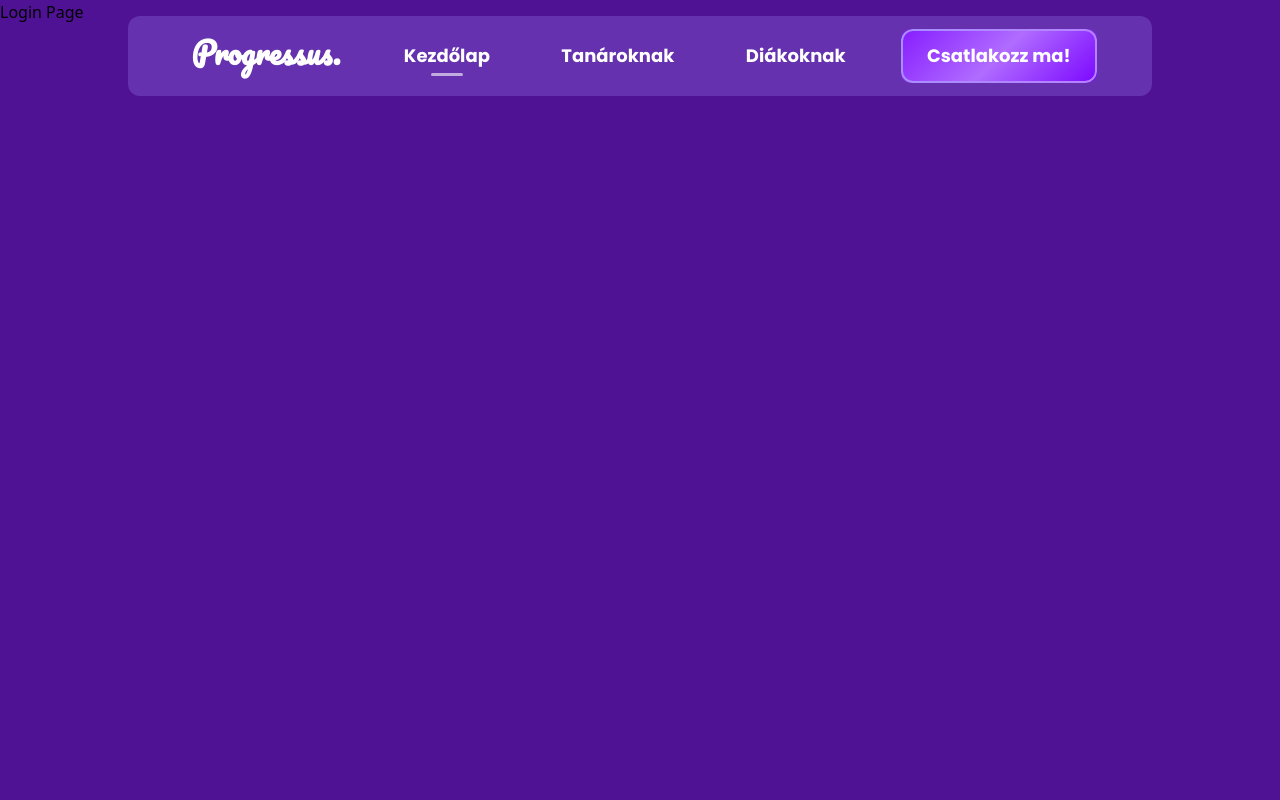
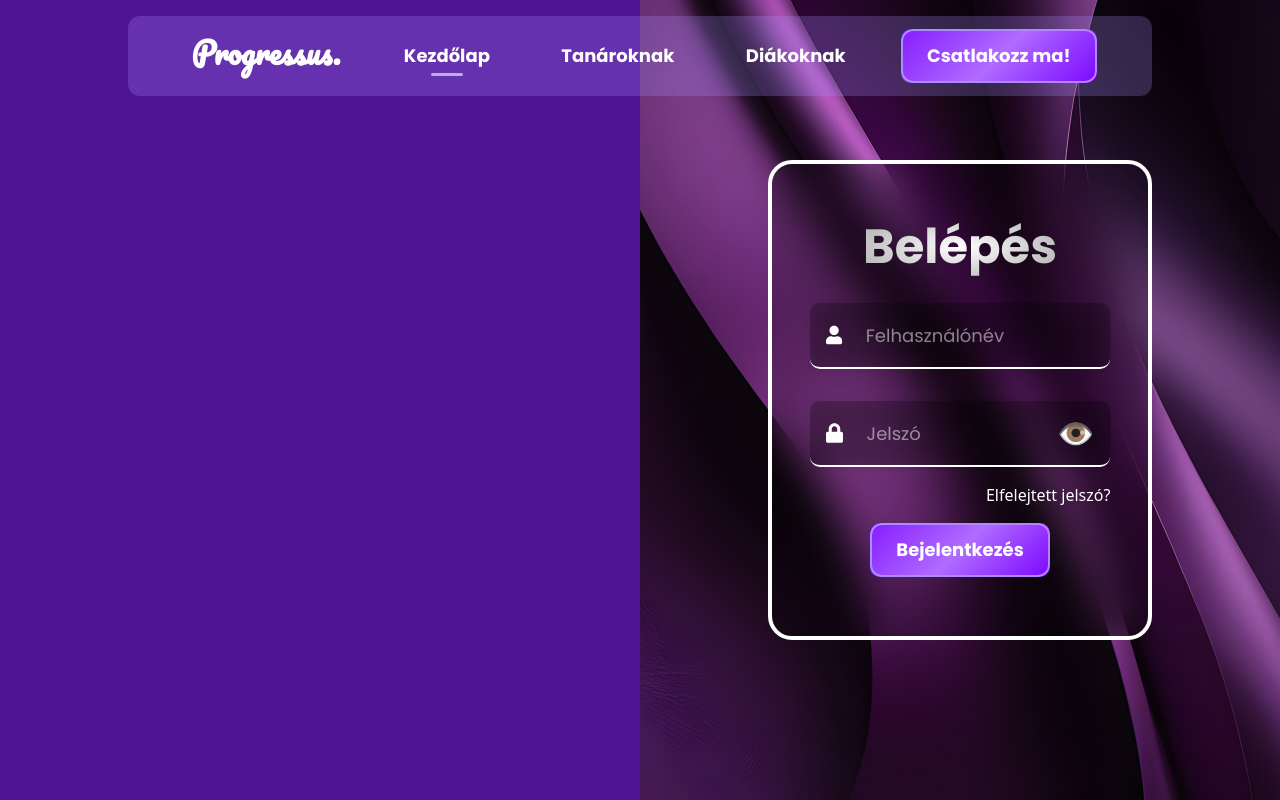
Before and after one commit to auermatew/Progressus_Frontend, a React (Vite) app: page /progressus/login in a window 1280 px wide. Built offline with nearby package versions, Linux system fonts and the light colour scheme.

Commit message:
Login page v1.0

```diff
--- /dev/null
+++ b/src/components/form/input.tsx
@@ -0,0 +1,43 @@
+import React from "react";
+import { useState } from "react";
+
+type inputProps = {
+    id: string;
+    type: string;
+    placeholder: string;
+};
+
+const Input: React.FC<inputProps> = ({ id, type, placeholder }) => {
+    const [visible, setVisible] = useState(false);
+    const commonClass =
+        "p-2 text-lg border-b-white h-8 m-4 text-white font-[Poppins] bg-transparent w-full focus:outline-none";
+
+    return (
+        <>
+            {type === "password" ? (
+                <>
+                    <input
+                        id={id}
+                        type={visible ? "text" : "password"}
+                        className={`${commonClass}${!visible ? " text-3xl" : ""}`}
+                        placeholder={placeholder}
+                    />
+                    <p
+                        className="text-white -ml-12 text-3xl cursor-pointer select-none"
+                        onClick={() => setVisible(!visible)}
+                    >
+                        {visible ? "🙈" : "👁️"}
+                    </p>
+                </>
+            ) : (
+                <input
+                    type={type}
+                    className={commonClass}
+                    placeholder={placeholder}
+                />
+            )}
+        </>
+    );
+};
+
+export default Input;
--- a/src/components/ui/ActionButton.tsx
+++ b/src/components/ui/ActionButton.tsx
@@ -8,8 +8,8 @@ type ActionButtonProps = {
 const ActionButton: FC<ActionButtonProps> = ({ content }) => {
     return (
         <>
-            <div className="action-button">
-                <button className="text-white font-[Poppins] font-bold text-lg py-2 px-4 rounded-lg cursor-pointer">
+            <div className="action-button cursor-pointer">
+                <button className="text-white font-[Poppins] font-bold text-lg py-2 px-4 rounded-lg">
                     {content}
                 </button>
             </div>
--- a/src/components/ui/NavbarTop.tsx
+++ b/src/components/ui/NavbarTop.tsx
@@ -28,7 +28,7 @@ const NavbarTop = () => {
             <nav className=" md:w-[80%] h-20 flex justify-between items-center mx-auto px-4 my-4 rounded-xl fixed top-0 w-full md:left-[10%]">
                 <div className="md:flex hidden w-full">
                     <ul className="flex items-center justify-evenly w-full">
-                        <li>
+                        <li onClick={() => handleTabClick("/progressus")}>
                             <a
                                 href="/progressus"
                                 className="text-white font-[Pacifico] font-bold p-2 w-full md:text-3xl text-center leading-6"
@@ -88,7 +88,8 @@ const NavbarTop = () => {
                 </div>
 
                 <div
-                    className={`fixed md:hidden right-0 top-24 w-full h-auto bg-[#4F1294] z-50 border-y border-y-[#A78FFF] flex flex-col duration-400 ease-in-out ${
+                    id="dropDown"
+                    className={`fixed md:hidden right-0 top-24 w-full h-auto z-50 border-y border-y-[#A78FFF] flex flex-col duration-400 ease-in-out ${
                         !isOpen ? "flex" : "fixed right-[-100%]"
                     }`}
                 >
--- a/src/pages/Landingp/LandingPage.tsx
+++ b/src/pages/Landingp/LandingPage.tsx
@@ -1,5 +1,5 @@
 // Landing page for the application
-import React from "react";
+
 import Navbar from "../../components/ui/NavbarTop";
 import userIcon from "../../assets/images/userIcons.png";
 import ActionButton from "../../components/ui/ActionButton";
@@ -9,24 +9,32 @@ const LandingPage = () => {
         <div className="bg-custom-radial min-h-screen">
             <Navbar />
             <div className="wrapper w-screen h-screen flex flex-1 flex-col justify-center items-center p-12">
-                <div className="hero flex justify-center items-center flex-col w-auto h-full">
+                <section className="hero">
+                    <div className="flex justify-center items-center flex-col w-auto h-full">
                         <div className="users h-12 w-auto md:w-auto mx-auto border-2 border-[#7B07FF] flex flex-row rounded-4xl justify-center items-center px-4 md:p-4">
-                        <img src={userIcon} alt="users" className="h-8 md:h-12 mr-4 md:mr-2 ml-[-0.875rem]" />
+                            <img
+                                src={userIcon}
+                                alt="users"
+                                className="h-8 md:h-12 mr-4 md:mr-2 ml-[-0.875rem]"
+                            />
                             <p className="font-[Poppins] text-sm md:text-lg text-white opacity-75 z-[-1]">
                                 20.000+ elégedett felhasználó
                             </p>
                         </div>
                         <div className="heading p-4 w-full md:w-[800px] text-center">
-                        <h1 className="font-bold text-5xl md:text-7xl font-[Poppins]
+                            <h1
+                                className="font-bold text-5xl md:text-7xl font-[Poppins]
                             inline-block leading-16 md:leading-20 text-transparent bg-clip-text
-                        bg-radial from-white to-[#999999]">
+                            bg-radial from-white to-[#999999]"
+                            >
                                 Találd meg <br />a hozzád illő tanárt
                             </h1>
                         </div>
                         <div className="subHeading p-2 w-screen md:w-[800px] text-center">
                             <h2 className="text-white text-lg md:text-2xl font-[Poppins]">
-                            Böngéssz több, mint 10.000 megbízható magántanár közül,
-                            akik csak arra várnak, hogy elérd a célod.
+                                Böngéssz több, mint 10.000 megbízható magántanár
+                                közül, akik csak arra várnak, hogy elérd a
+                                célod.
                             </h2>
                         </div>
                         <div className="action-div p-4">
@@ -35,6 +43,16 @@ const LandingPage = () => {
                             </a>
                         </div>
                     </div>
+                </section>
+                <section>
+                    {/* Some kind of line to break up the page structure */}
+                </section>
+                <section className="for-teachers">
+                    {/* Section advertising Progressus for Teachers */}
+                </section>
+                <section className="for-students">
+                    {/* Section advertising Progressus for Students */}
+                </section>
             </div>
         </div>
     );
--- a/src/pages/Login/LoginPage.tsx
+++ b/src/pages/Login/LoginPage.tsx
@@ -1,11 +1,68 @@
-import React from "react";
+// Login page content
+
+import { FaLock as LockIcon, FaUser as UserIcon } from "react-icons/fa";
 import Navbar from "../../components/ui/NavbarTop";
+import ActionButton from "../../components/ui/ActionButton";
+import Input from "../../components/form/input";
+import "./login.css";
+import Teacher from "../../assets/images/teacher.jpg";
 
 const LoginPage = () => {
     return (
         <>
             <Navbar />
-            <h1>Login Page</h1>
+            <div className="wrapper w-screen h-screen flex flex-1 flex-col md:flex-row justify-center items-center">
+                <div className="side-text w-[50%] h-[100%] hidden md:flex justify-center items-center">
+                    {/* <img src={Teacher} className="rounded-4xl shadow-2xl w-[60%] h-[60%]" /> */}
+                    {/* Valami */}
+                </div>
+                <div className="login-form flex flex-col justify-center items-center w-full h-full md:w-[50%] md:h-[100%]">
+                    <div
+                        className="
+                            form-wrapper w-[90%] md:w-[60%] h-[60%] flex flex-col justify-center items-center border-white border-4 rounded-3xl z-10
+                        "
+                    >
+                        <h1 className="font-[Poppins] font-bold text-5xl p-8 md:p-4 text-transparent bg-clip-text bg-radial from-white to-[#999999]">
+                            Belépés
+                        </h1>
+                        <form className="flex flex-col w-[100%] justifiy-center items-center">
+                            <div className="input-wrapper w-[90%] md:w-[80%] m-4 flex flex-row items-center border-b-2 border-white px-4">
+                                <UserIcon
+                                    size={20}
+                                    className="text-white block left-6"
+                                />
+                                <Input
+                                    id="unInput"
+                                    type="text"
+                                    placeholder="Felhasználónév"
+                                />
+                            </div>
+                            <div className="input-wrapper w-[90%] md:w-[80%] m-4 md:mb-4 flex flex-row items-center border-b-2 border-white px-4">
+                                <LockIcon
+                                    size={20}
+                                    className="text-white block right-6"
+                                />
+                                <Input
+                                    id="pwInput"
+                                    type="password"
+                                    placeholder="Jelszó"
+                                />
+                            </div>
+                            <div className="forgot w-[80%] justify-end items-center flex">
+                                <a
+                                    href="https://i.pinimg.com/736x/be/d9/2c/bed92cdaa8c3880d5fe77735bb8fecea.jpg"
+                                    className="text-white hover:underline"
+                                >
+                                    Elfelejtett jelszó?
+                                </a>
+                            </div>
+                        </form>
+                        <div className="submit p-4 w-full mb-8 md:mb-0 flex justify-center items-center">
+                            <ActionButton content="Bejelentkezés" />
+                        </div>
+                    </div>
+                </div>
+            </div>
         </>
     );
 };
--- /dev/null
+++ b/src/pages/Login/login.css
@@ -0,0 +1,14 @@
+.login-form {
+    background: url('../../assets/images/purplebg.jpg') no-repeat center center;
+    background-size: cover;
+}
+.form-wrapper {
+    backdrop-filter: blur(20px);
+    background: rgba(0, 0, 0, 0.2);
+}
+.input-wrapper {
+    background: rgba(0, 0, 0, 0.2);
+    backdrop-filter: blur(10px);
+    border-radius: 10px;
+    box-shadow: 0 0 10px rgba(0, 0, 0, 0.1);
+}
--- a/src/styles/navbarTop.css
+++ b/src/styles/navbarTop.css
@@ -9,3 +9,7 @@ nav {
 #menu {
     background: rgba(167, 143, 255, 0.25);
 }
+#dropdown {
+    background: rgba(60, 0, 102, 0.8);
+    backdrop-filter: blur(30px);
+}
```
Also changed, not shown: src/assets/images/purplebg.jpg (added), src/assets/images/teacher.jpg (added), tailwind.config.ts (indentation only). Lines whose indentation alone changed are shown as unchanged.
